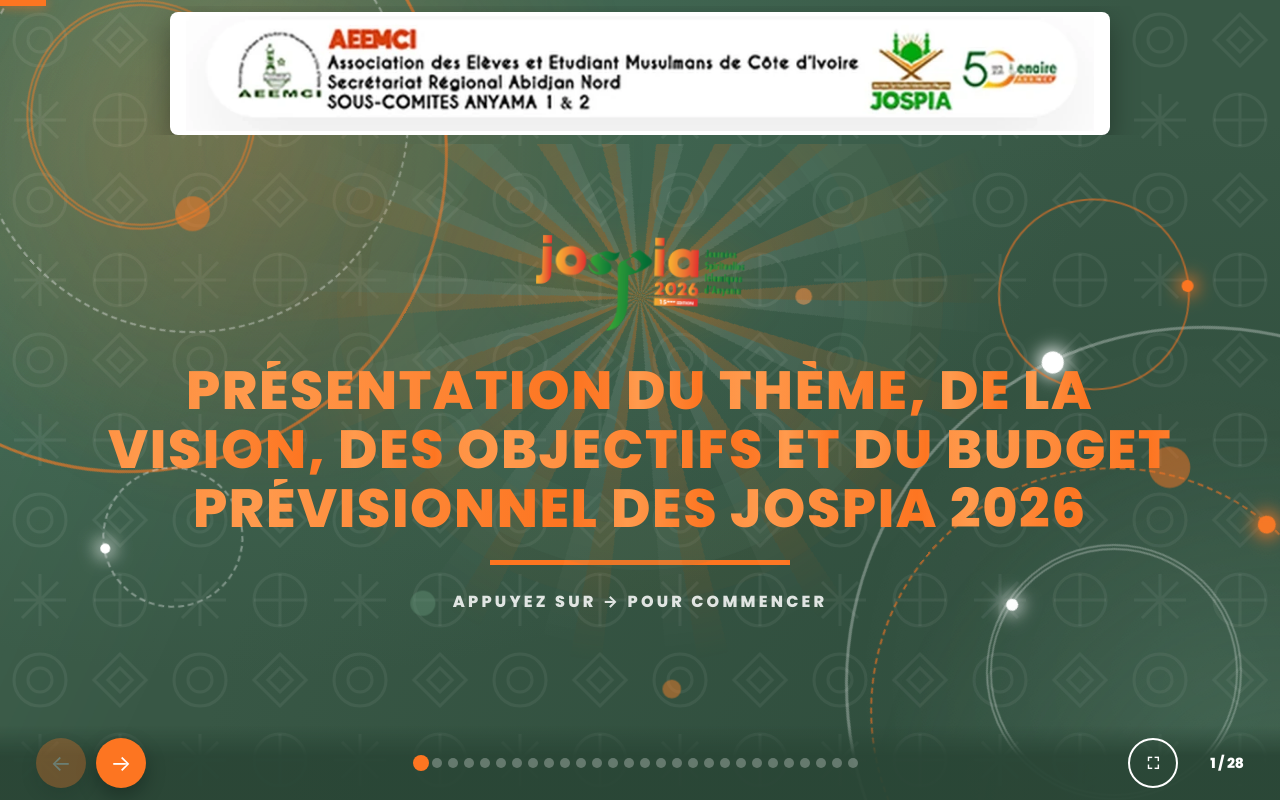
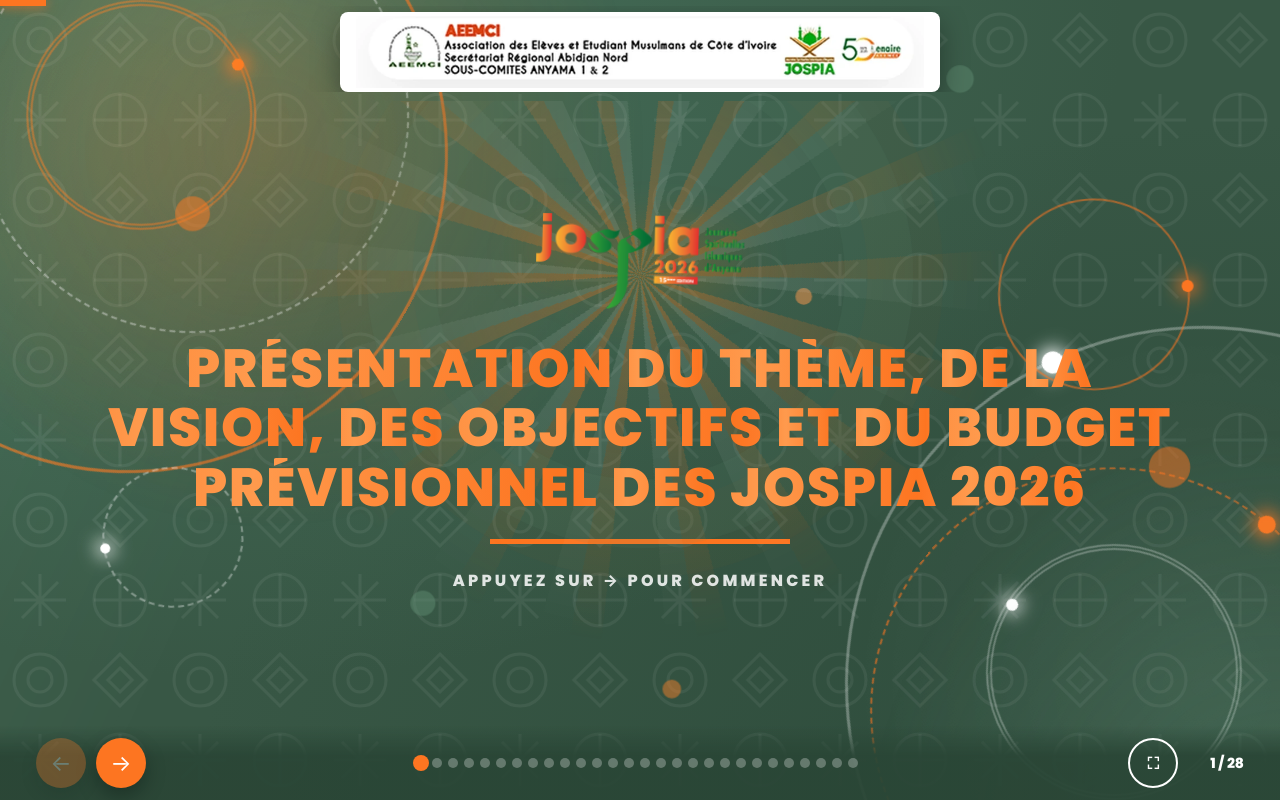
Before and after one commit to Sere-ali/jospia2026, a PHP site: page /jospia2026/presentation.php in a window 1280 px wide. Run offline with PHP 8.4, Linux system fonts and the light colour scheme; data comes from the database, SQL or seed files in the repository; data that the repository does not hold is empty.

Commit message:
Présentations : entête réduit
Co-Authored-By: Claude Sonnet 5.5 <noreply@anthropic.com>
Claude-Session: https://claude.ai/code/session_01KoR57eyK1Tu3mM4eFj1smP

```diff
--- a/admin/presentation_lancement.php
+++ b/admin/presentation_lancement.php
@@ -151,7 +151,7 @@ function afficherActivite($num, $nom, $sous, $obj, $labelR, $res, $labelO = 'OBJ
 <link rel="preconnect" href="https://fonts.googleapis.com"><link rel="stylesheet" href="https://fonts.googleapis.com/css2?family=Poppins:wght@400;500;600;700;800&display=swap">
 <title>Présentation du lancement — JOSPIA 2026</title>
 <style>
-:root{--vh:1vh;--v:#0B8A4E;--vf:#06532F;--o:#F77F00;--oc:#FFA43A;--r:#E8431E;--tx:#14301F;--hw:min(100vw - 20px,940px,calc(var(--vh)*125));--haut:calc(var(--hw)*.128 + 24px)}
+:root{--vh:1vh;--v:#0B8A4E;--vf:#06532F;--o:#F77F00;--oc:#FFA43A;--r:#E8431E;--tx:#14301F;--hw:min(100vw - 20px,600px,calc(var(--vh)*80));--haut:calc(var(--hw)*.128 + 24px)}
 *{box-sizing:border-box;margin:0;padding:0}
 html,body{width:100%;height:100%;max-width:100%;overflow:hidden;overscroll-behavior:none;touch-action:manipulation;background:#fff;color:var(--tx);font-family:'Inter',system-ui,'Segoe UI',Arial,sans-serif;-webkit-tap-highlight-color:transparent}
 .fond{position:fixed;inset:0;background:radial-gradient(ellipse at 15% 0,#fff4e4 0,transparent 50%),radial-gradient(ellipse at 100% 100%,#e6f7ee 0,transparent 55%),#fff;overflow:hidden}
--- a/admin/presentation_responsables.php
+++ b/admin/presentation_responsables.php
@@ -13,7 +13,7 @@ function mots($s, $base = 0) { $o = ''; $i = $base; foreach (preg_split('/\s+/',
 <meta name="viewport" content="width=device-width, initial-scale=1, viewport-fit=cover">
 <title>Les responsables de commission — JOSPIA 2026</title>
 <style>
-:root{--vh:1vh;--v:#0B8A4E;--vf:#06532F;--o:#F77F00;--oc:#FFA43A;--r:#E8431E;--tx:#14301F;--hw:min(100vw - 20px,940px,calc(var(--vh)*125));--haut:calc(var(--hw)*.128 + 24px)}
+:root{--vh:1vh;--v:#0B8A4E;--vf:#06532F;--o:#F77F00;--oc:#FFA43A;--r:#E8431E;--tx:#14301F;--hw:min(100vw - 20px,600px,calc(var(--vh)*80));--haut:calc(var(--hw)*.128 + 24px)}
 *{box-sizing:border-box;margin:0;padding:0}
 html,body{width:100%;height:100%;max-width:100%;overflow:hidden;overscroll-behavior:none;touch-action:manipulation;background:#fff;color:var(--tx);font-family:'Inter',system-ui,'Segoe UI',Arial,sans-serif;-webkit-tap-highlight-color:transparent}
 .fond{position:fixed;inset:0;background:radial-gradient(ellipse at 15% 0,#fff4e4 0,transparent 50%),radial-gradient(ellipse at 100% 100%,#e6f7ee 0,transparent 55%),#fff;overflow:hidden}
```
